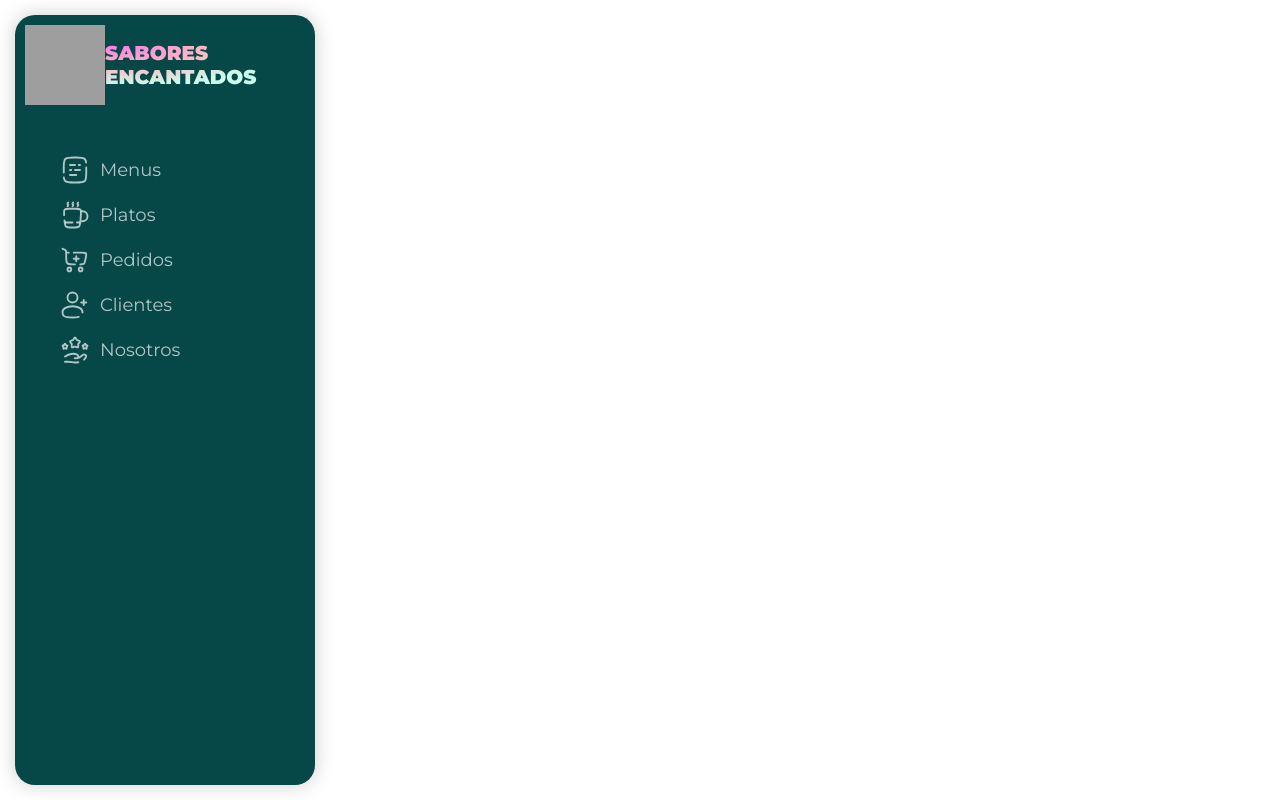
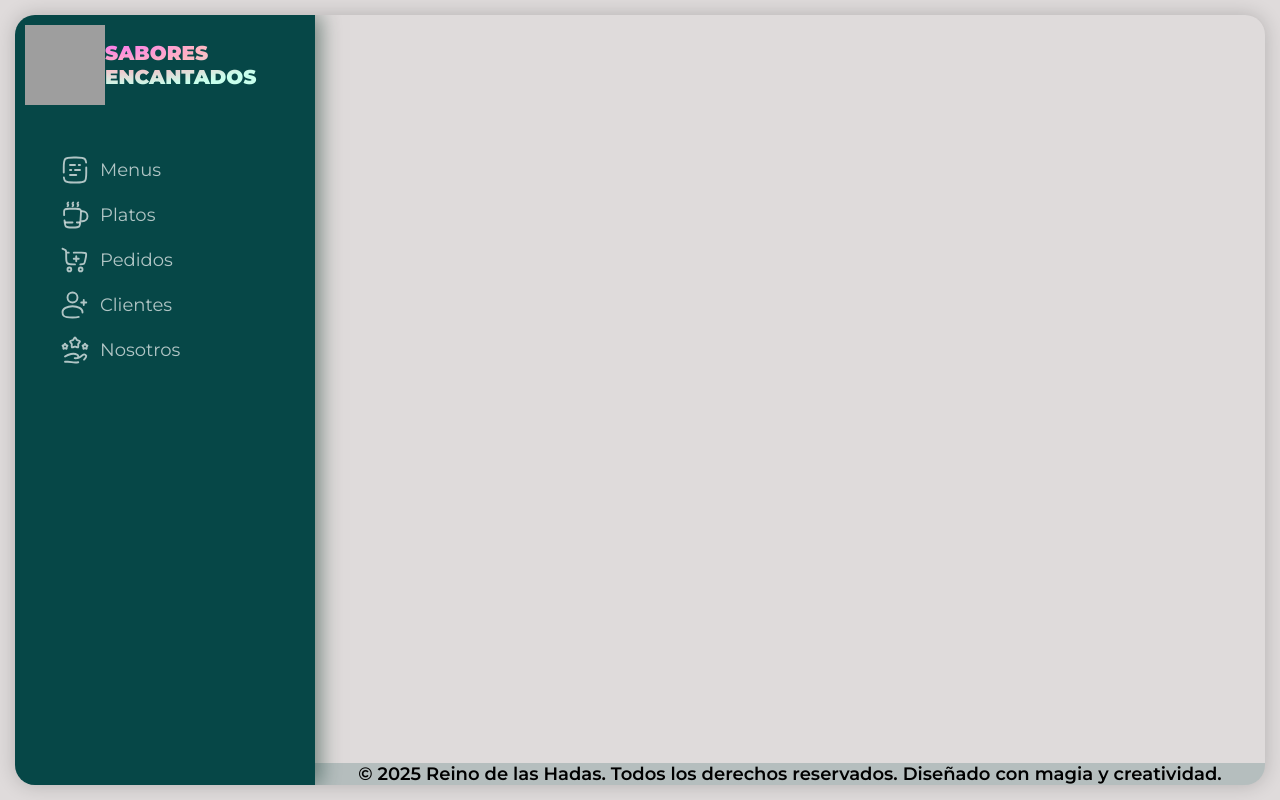
Before and after one commit to bymarium/11-angular-routing, an Angular app: page / in a window 1280 px wide. Built offline with nearby package versions, Linux system fonts and the light colour scheme; grey boxes are pictures that could not be loaded.

Commit message:
create footer component and adjust styles

```diff
--- a/src/app/components/aside/aside.component.scss
+++ b/src/app/components/aside/aside.component.scss
@@ -1,11 +1,9 @@
 .aside {
-  min-height: calc(100vh - 30px);
+  min-height: 100%;
   width: 300px;
-  margin: 15px;
   padding: 10px;
   background-color: #064747;
-  box-shadow: 0 0 20px rgba(0, 0, 0, 0.2);
-  border-radius: 20px;
+  box-shadow: 5px 0 20px rgba(0, 41, 27, 0.5);
 
   &__header {
     display: flex;
--- /dev/null
+++ b/src/app/components/footer/footer.component.html
@@ -0,0 +1,3 @@
+<footer class="footer">
+  <p class="footer__copyright">&copy; 2025 Reino de las Hadas. Todos los derechos reservados. Diseñado con magia y creatividad.</p>
+</footer>
--- /dev/null
+++ b/src/app/components/footer/footer.component.scss
@@ -0,0 +1,10 @@
+.footer {
+  width: calc(100%);
+  background-color: #06474731;
+
+  &__copyright {
+    font-size: 18px;
+    text-align: center;
+    font-weight: 600;
+  }
+}
--- a/src/app/components/layout/layout.component.html
+++ b/src/app/components/layout/layout.component.html
@@ -6,6 +6,6 @@
     <router-outlet name="body"></router-outlet>
   </div>
   <div class="footer">
-    <router-outlet name="footer"></router-outlet>
+    <app-footer></app-footer>
   </div>
 </section>
--- a/src/app/components/layout/layout.component.scss
+++ b/src/app/components/layout/layout.component.scss
@@ -1,14 +1,25 @@
 .layout {
-  width: 100%;
-  height: 100%;
+  width: calc(100% - 30px);
+  min-height: calc(100vh - 30px);
   display: grid;
   grid:
-    "aside body" auto
-    "aside footer" 1fr
+    "aside body" 1fr
+    "aside footer" auto
     / 1fr 5fr;
-    gap: 10px;
+  margin: 15px;
+  box-shadow: 0 0 20px rgba(0, 0, 0, 0.2);
+  border-radius: 20px;
+  overflow: hidden;
 }
 
-.aside {grid-area: aside;}
-.body {grid-area: body;}
-.footer {grid-area: footer;}
+.aside {
+  grid-area: aside;
+}
+
+.body {
+  grid-area: body;
+}
+
+.footer {
+  grid-area: footer;
+}
--- a/src/app/components/layout/layout.component.ts
+++ b/src/app/components/layout/layout.component.ts
@@ -1,10 +1,11 @@
 import { Component } from '@angular/core';
 import { AsideComponent } from "../aside/aside.component";
 import { RouterOutlet } from '@angular/router';
+import { FooterComponent } from '../footer/footer.component';
 
 @Component({
   selector: 'app-layout',
-  imports: [AsideComponent, RouterOutlet],
+  imports: [AsideComponent, RouterOutlet, FooterComponent],
   templateUrl: './layout.component.html',
   styleUrl: './layout.component.scss'
 })
--- a/src/styles.scss
+++ b/src/styles.scss
@@ -6,3 +6,7 @@
   box-sizing: border-box;
   font-family: "Montserrat", serif;
 }
+
+body {
+  background-color: #dfdbdb;
+}
```
Also changed, not shown: src/app/components/footer/footer.component.ts (added, +11 -0 lines).
